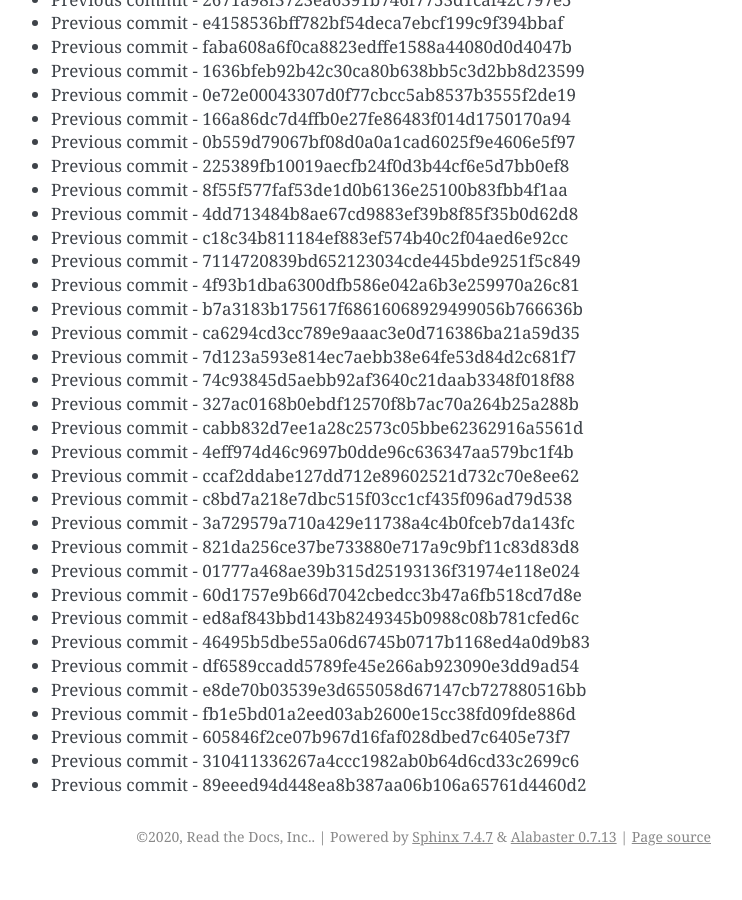
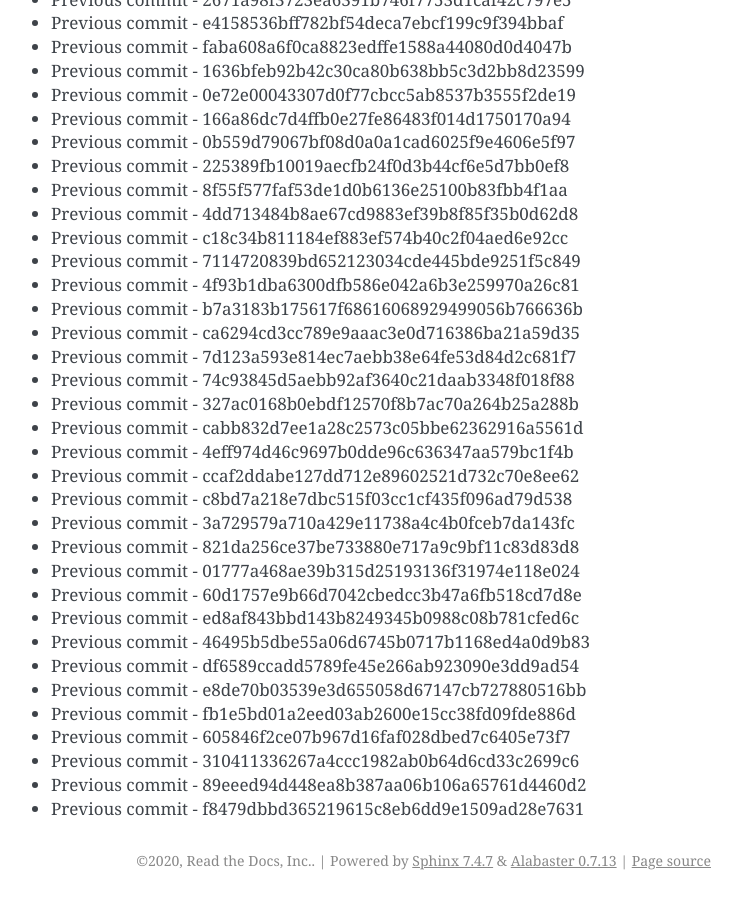
Before and after one commit to readthedocs/rtd-git-stresstest, a Sphinx documentation site: the page built from docs/updates.rst, in a window 1280 px wide and 900 px high, scrolled down 89561 px. Shown: the whole window, without its empty margins (399-1141 px from the left). Built offline with Sphinx 7.4.7, drawn with Linux system fonts in a browser that asks for light colours; before the commit the page ends 90437 px from its top, so only the background shows below that.

Commit message:
Generating commit from previous: f8479dbbd365219615c8eb6dd9e1509ad28e7631

```diff
--- a/docs/updates.rst
+++ b/docs/updates.rst
@@ -3795,3 +3795,4 @@ It can be tested for any performance characteristics.
 * Previous commit - 605846f2ce07b967d16faf028dbed7c6405e73f7
 * Previous commit - 310411336267a4ccc1982ab0b64d6cd33c2699c6
 * Previous commit - 89eeed94d448ea8b387aa06b106a65761d4460d2
+* Previous commit - f8479dbbd365219615c8eb6dd9e1509ad28e7631
```
